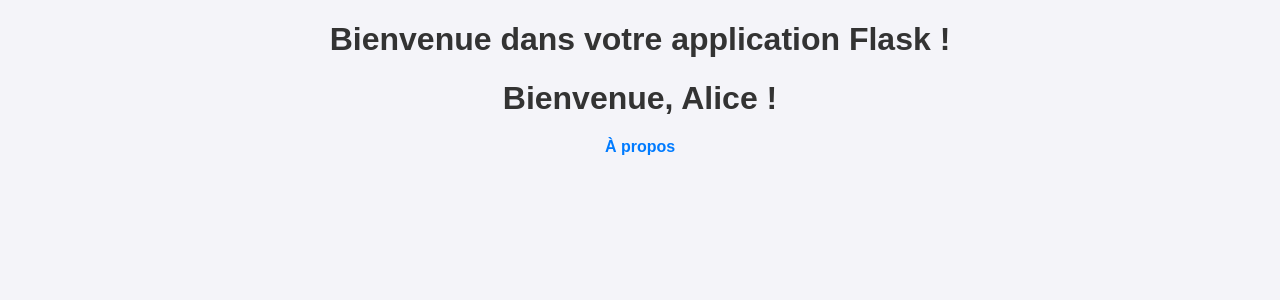
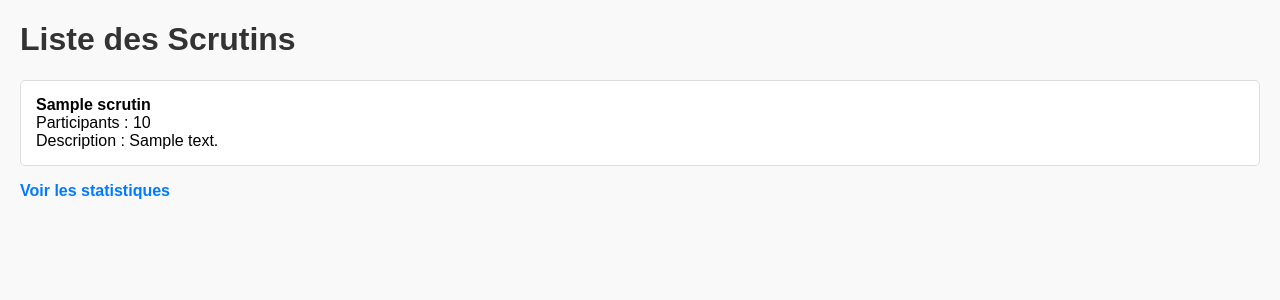
Before and after one commit to Amineo21/ProjectFlask, a Flask app: page / in a window 1280 px wide. Shown: the top 300 px of the page. Run offline with Flask 3, Linux system fonts and the light colour scheme; a database or web service that is not in the repository returns one stand-in record (values such as "Sample title"); some libraries are stand-ins or nearby versions.

Commit message:
interface done

```diff
--- a/app.py
+++ b/app.py
@@ -1,52 +1,119 @@
-from flask import Flask, jsonify, request, render_template
+from flask import Flask, render_template, request
 from flask_pymongo import PyMongo
 
 app = Flask(__name__)
 
-# Route pour la page d'accueil
-@app.route('/')
-def home():
-    user_name = "Alice"
-    return render_template('index.html', name=user_name)
+# Configuration MongoDB (changer avec votre URI MongoDB si nécessaire)
+app.config["MONGO_URI"] = "mongodb://localhost:27017/scrutin_app"
+mongo = PyMongo(app)
 
 
-# Route pour la page "À propos"
-@app.route('/about')
-def about():
-    return render_template('about.html')
+
+@app.route("/")
+def index():
+    """
+    Page de consultation des différents scrutins
+    """
+    scrutins = mongo.db.scrutins.find()  # Récupère tous les scrutins
+    return render_template("index.html", scrutins=scrutins)
+
+@app.route("/statistics")
+def statistics():
+    """
+    Page de statistiques
+    """
+    scrutins = list(mongo.db.scrutins.find())
+    if not scrutins:
+        return render_template("statistics.html", stats={})
+
+    # Scrutin avec le plus de participants
+    max_participants = max(scrutins, key=lambda x: x.get("participants", 0))
+    max_scrutin = {
+        "title": max_participants["title"],
+        "participants": max_participants["participants"],
+    }
+
+    # Pourcentage des années ayant répondu une réponse spécifique
+    total_scrutins = len(scrutins)
+    question_stat = {}
+    for scrutin in scrutins:
+        for question in scrutin.get("questions", []):
+            for response, count in question.get("responses", {}).items():
+                if response not in question_stat:
+                    question_stat[response] = 0
+                question_stat[response] += count
+
+    # Moyenne des options proposées
+    moyenne_options = sum(
+        sum(q.get("responses", {}).values()) for s in scrutins for q in s.get("questions", [])
+    ) / total_scrutins
+
+    stats = {
+        "max_scrutin": max_scrutin,
+        "response_percentage": question_stat,
+        "moyenne_options": round(moyenne_options, 2),
+    }
+
+    return render_template("statistics.html", stats=stats)
+
+if __name__ == "__main__":
+    app.run(debug=True)
 
 
 
 
-# Configuration de la connexion à MongoDB
-app.config["MONGO_URI"] = "mongodb://localhost:27017/mydatabase"  # ou MongoDB Atlas URI
-mongo = PyMongo(app)
-
-# Exemple de route pour insérer des données
-@app.route('/add', methods=['POST'])
-def add():
-    data = request.json  # Données envoyées en JSON
-    mongo.db.users.insert_one(data)  # Insère dans la collection "users"
-    return jsonify(message="User added successfully"), 201
-
-# Exemple de route pour récupérer des données
-@app.route('/users', methods=['GET'])
-def get_users():
-    users = list(mongo.db.users.find())  # Récupère tous les documents
-    for user in users:
-        user["_id"] = str(user["_id"])  # Convertit ObjectId en chaîne
-    return jsonify(users)
-
-#Test de connexion à la base de donnée:
-@app.route('/check', methods=['GET'])
-def check():
-    try:
-        mongo.db.command("ping")  # Pinger MongoDB
-        return jsonify(message="Connected to MongoDB"), 200
-    except Exception as e:
-        return jsonify(error=str(e)), 500
 
 
 
-if __name__ == "__main__":
-    app.run(debug=True)
+# from flask import Flask, jsonify, request, render_template
+# from flask_pymongo import PyMongo
+
+# app = Flask(__name__)
+
+# # Route pour la page d'accueil
+# @app.route('/')
+# def home():
+#     user_name = "Alice"
+#     return render_template('index.html', name=user_name)
+
+
+# # Route pour la page "À propos"
+# @app.route('/about')
+# def about():
+#     return render_template('about.html')
+
+
+
+
+# # Configuration de la connexion à MongoDB
+# app.config["MONGO_URI"] = "mongodb://localhost:27017/mydatabase"  # ou MongoDB Atlas URI
+# mongo = PyMongo(app)
+
+# # Exemple de route pour insérer des données
+# @app.route('/add', methods=['POST'])
+# def add():
+#     data = request.json  # Données envoyées en JSON
+#     mongo.db.users.insert_one(data)  # Insère dans la collection "users"
+#     return jsonify(message="User added successfully"), 201
+
+# # Exemple de route pour récupérer des données
+# @app.route('/users', methods=['GET'])
+# def get_users():
+#     users = list(mongo.db.users.find())  # Récupère tous les documents
+#     for user in users:
+#         user["_id"] = str(user["_id"])  # Convertit ObjectId en chaîne
+#     return jsonify(users)
+
+# #Test de connexion à la base de donnée:
+# @app.route('/check', methods=['GET'])
+# def check():
+#     try:
+#         mongo.db.command("ping")  # Pinger MongoDB
+#         return jsonify(message="Connected to MongoDB"), 200
+#     except Exception as e:
+#         return jsonify(error=str(e)), 500
+
+
+
+# if __name__ == "__main__":
+#     app.run(debug=True)
--- a/static/styles.css
+++ b/static/styles.css
@@ -1,4 +1,35 @@
 body {
+    font-family: Arial, sans-serif;
+    margin: 20px;
+    background-color: #f9f9f9;
+}
+
+h1, h2 {
+    color: #333;
+}
+
+a {
+    color: #007bff;
+    text-decoration: none;
+    font-weight: bold;
+}
+
+ul {
+    list-style-type: none;
+    padding: 0;
+}
+
+li {
+    background: #fff;
+    margin: 10px 0;
+    padding: 15px;
+    border: 1px solid #ddd;
+    border-radius: 5px;
+}
+
+
+
+/* body {
     font-family: Arial, sans-serif;
     margin: 0;
     padding: 0;
@@ -14,4 +45,4 @@
     text-decoration: none;
     color: #007bff;
     font-weight: bold;
-}
+} */
--- a/templates/index.html
+++ b/templates/index.html
@@ -1,14 +1,25 @@
+
 <!DOCTYPE html>
 <html lang="en">
 <head>
     <meta charset="UTF-8">
     <meta name="viewport" content="width=device-width, initial-scale=1.0">
-    <title>Flask App</title>
+    <title>Consultation des Scrutins</title>
     <link rel="stylesheet" href="{{ url_for('static', filename='styles.css') }}">
 </head>
 <body>
-    <h1>Bienvenue dans votre application Flask !</h1>
-    <h1>Bienvenue, {{ name }} !</h1>
-    <a href="{{ url_for('about') }}">À propos</a>
+    <h1>Liste des Scrutins</h1>
+    <ul>
+        {% for scrutin in scrutins %}
+            <li>
+                <strong>{{ scrutin.title }}</strong><br>
+                Participants : {{ scrutin.participants }}<br>
+                Description : {{ scrutin.description }}
+            </li>
+        {% else %}
+            <p>Aucun scrutin disponible pour le moment.</p>
+        {% endfor %}
+    </ul>
+    <a href="{{ url_for('statistics') }}">Voir les statistiques</a>
 </body>
 </html>
```
Also changed, not shown: templates/about.html (deleted, +0 -12 lines), templates/statistics.html (added, +29 -0 lines).
